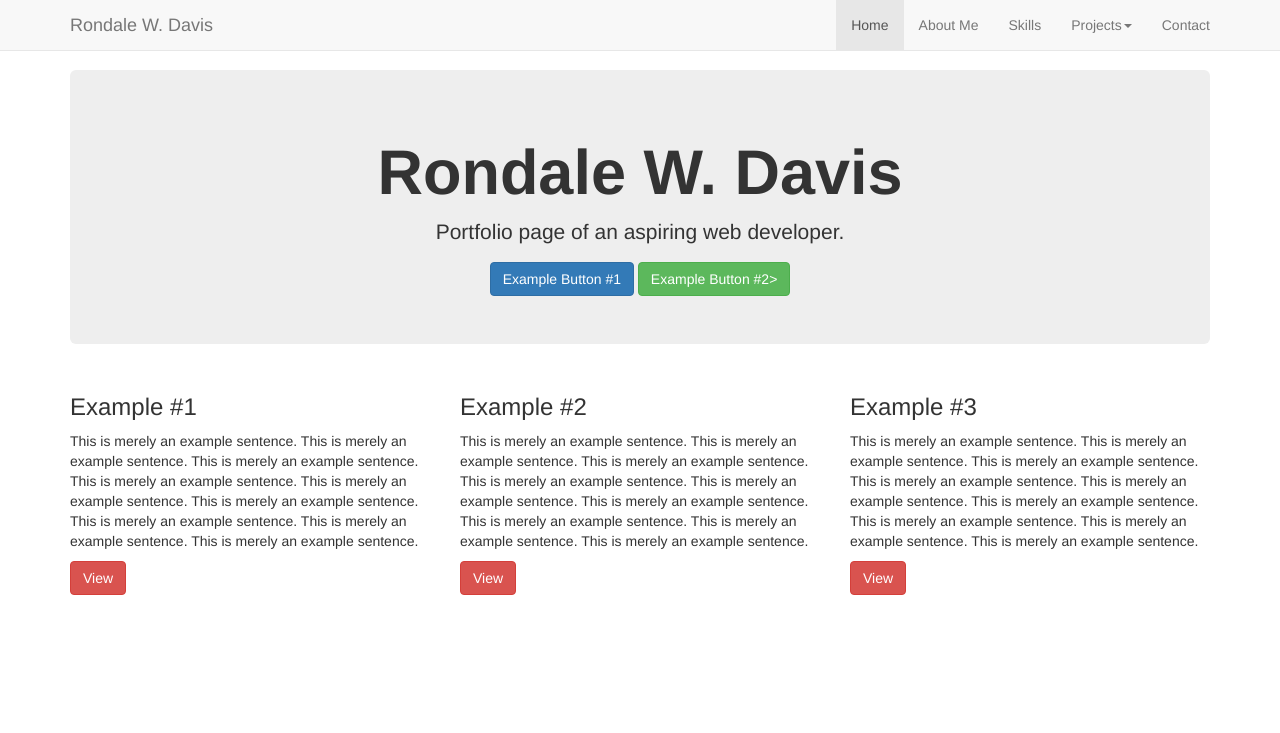
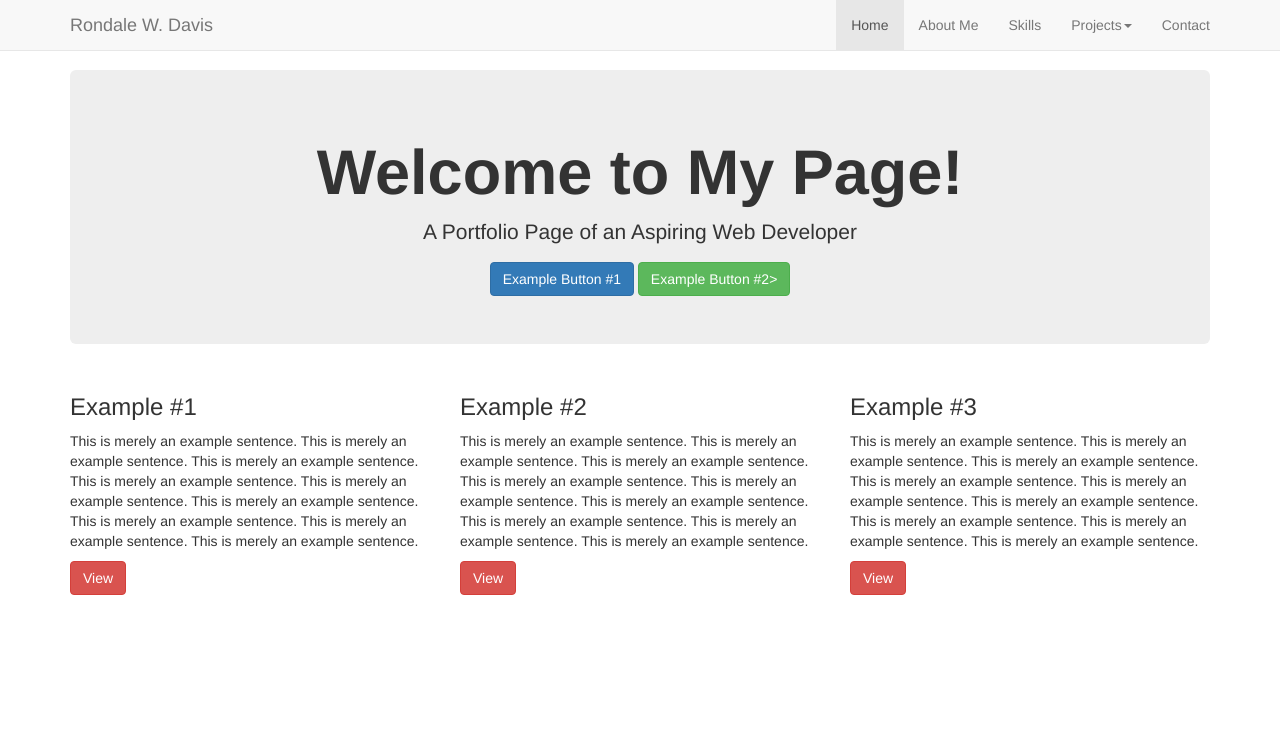
Before and after one commit to RDavis2005/RDavis2005.github.io, a plain HTML site: page index.html in a window 1280 px wide. Shown: the top 733 px of the page. Drawn offline with nearby package versions, Linux system fonts and the light colour scheme.

```diff
--- a/index.html
+++ b/index.html
@@ -58,8 +58,8 @@
 
     <div class="container">
         <div class="jumbotron text-center">
-            <h1><b>Rondale W. Davis</b></h1>
-            <p>Portfolio page of an aspiring web developer.</p>
+            <h1><b>Welcome to My Page!</b></h1>
+            <p>A Portfolio Page of an Aspiring Web Developer</p>
             <a href="#" class="btn btn-primary">Example Button #1</a>
             <a href="#" class="btn btn-success">Example Button #2></a>
         </div>
```
